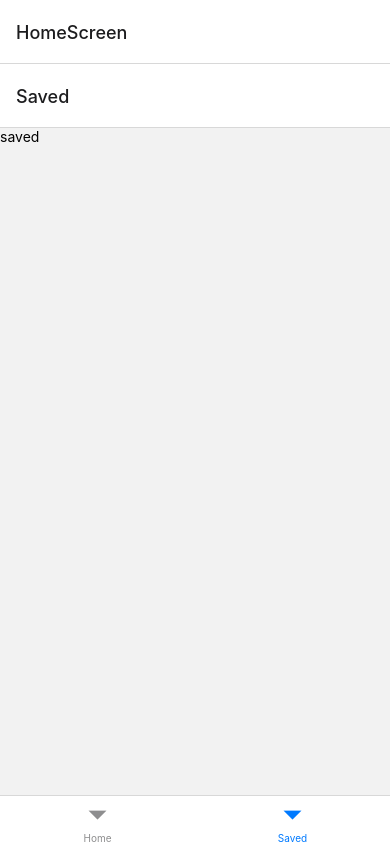
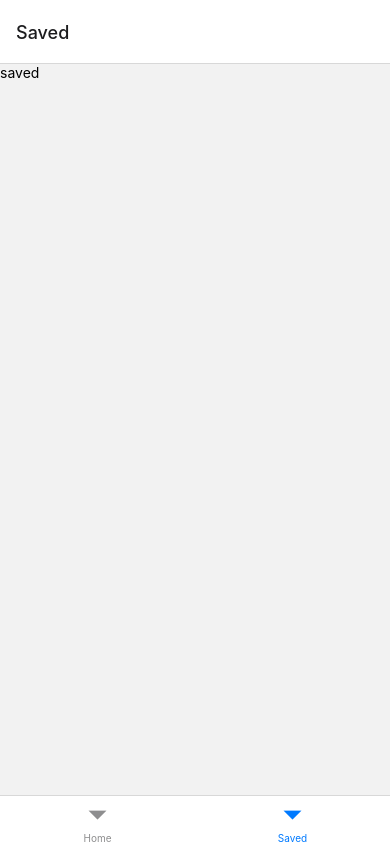
Before and after one commit to khadija-chennaoui/DailyBugle, a React Native app in the folder News-Native/: screen /Saved in a window 390 px wide. Built offline with nearby package versions, Linux system fonts and the light colour scheme.

Commit message:
modification

```diff
--- a/News-Native/components/Saved.tsx
+++ b/News-Native/components/Saved.tsx
@@ -1,7 +1,7 @@
 import { StyleSheet, Text, View } from 'react-native'
 import React from 'react'
 
-const saved = () => {
+const Saved = () => {
   return (
     <View>
       <Text>saved</Text>
@@ -9,6 +9,6 @@
   )
 }
 
-export default saved
+export default Saved
 
 const styles = StyleSheet.create({})
--- a/News-Native/navigation/Navigator.tsx
+++ b/News-Native/navigation/Navigator.tsx
@@ -21,7 +21,7 @@
   return (
     <NavigationContainer>
     <Stack.Navigator>
-      <Stack.Screen name="HomeScreen" component={HomeScreen} />
+      <Stack.Screen options={{headerShown: false}} name="HomeScreen" component={HomeScreen} />
       <Stack.Screen name="NewsOverview" component={NewsOverview} />
     </Stack.Navigator>
   </NavigationContainer>
```
